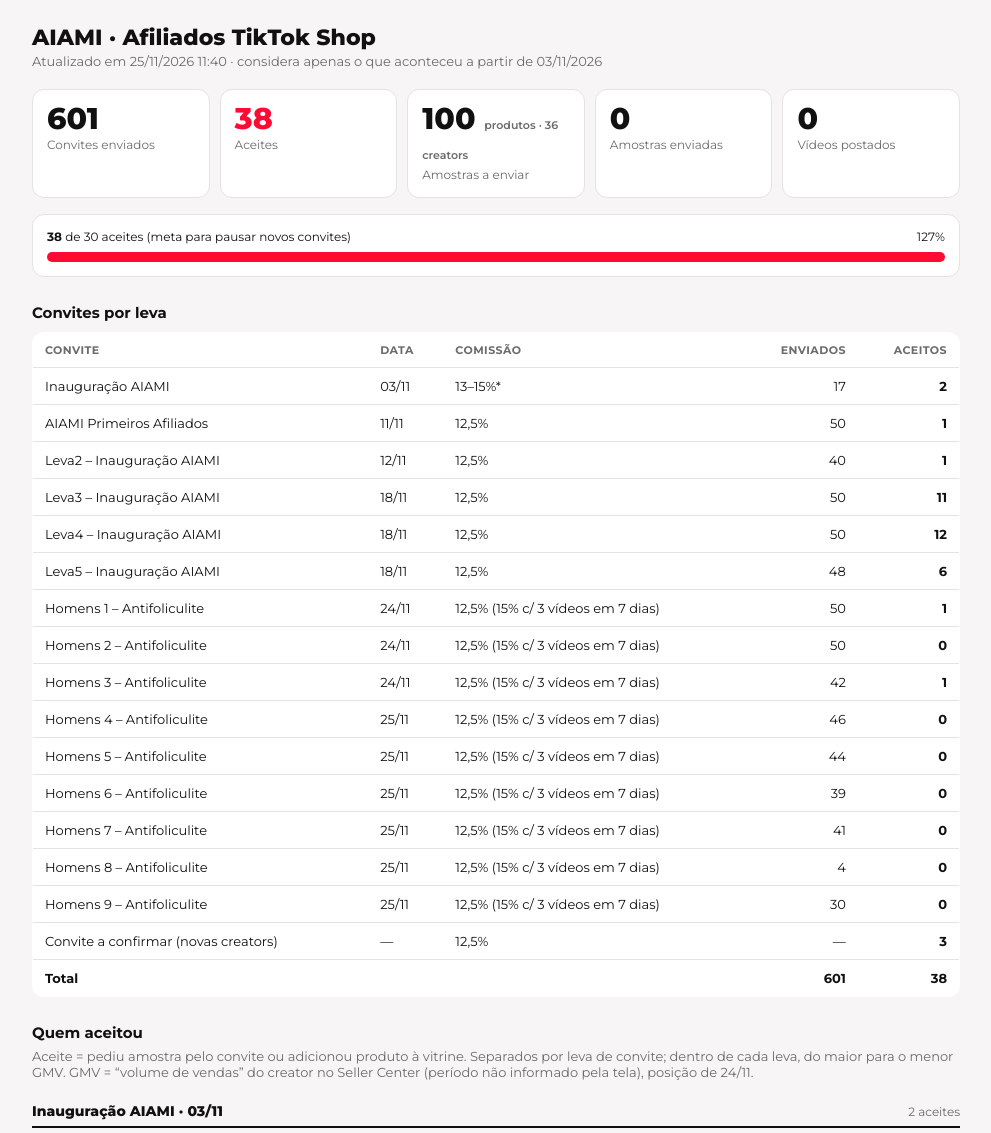
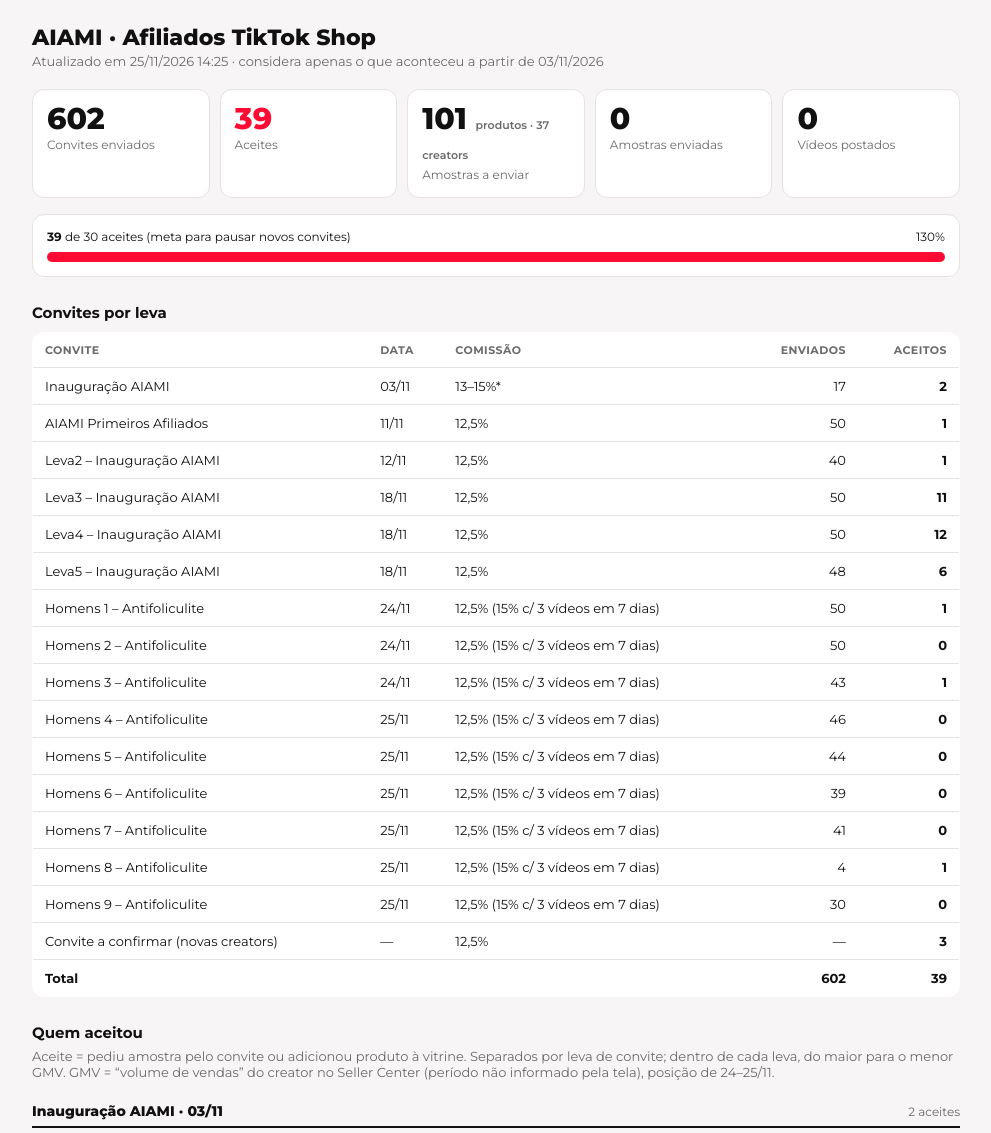
Before and after one commit to lucasmoraesc98-creator/aiami-afiliados-dashboard, a plain HTML site: page index.html in a window 1280 px wide. Shown: the top 1133 px of the page, without its empty margins (144-1135 px from the left). Drawn offline with Linux system fonts and the light colour scheme.

Commit message:
Aceites Homens 4-9 (lojaviral12) e ajustes 25/11
Co-Authored-By: Claude Sonnet 5.5 <noreply@anthropic.com>
Claude-Session: https://claude.ai/code/session_01EXL8xA3xLdiziUrMAgzhAv

```diff
--- a/index.html
+++ b/index.html
@@ -44,7 +44,7 @@ tr:last-child td{border-bottom:0}td.n,th.n{text-align:right}
 <h2>Convites por leva</h2>
 <table><thead><tr><th>Convite</th><th>Data</th><th>Comissão</th><th class="n">Enviados</th><th class="n">Aceitos</th></tr></thead><tbody id="tb"></tbody></table>
 <h2>Quem aceitou</h2>
-<div class="sub" style="margin:-4px 0 10px">Aceite = pediu amostra pelo convite ou adicionou produto à vitrine. Separados por leva de convite; dentro de cada leva, do maior para o menor GMV. GMV = “volume de vendas” do creator no Seller Center (período não informado pela tela), posição de 24/11.</div>
+<div class="sub" style="margin:-4px 0 10px">Aceite = pediu amostra pelo convite ou adicionou produto à vitrine. Separados por leva de convite; dentro de cada leva, do maior para o menor GMV. GMV = “volume de vendas” do creator no Seller Center (período não informado pela tela), posição de 24–25/11.</div>
 <div class="cards" id="cards"></div>
 <div class="bar" id="fora" style="margin-top:16px;font-size:12px"></div>
 <h2>Mensagem para quem aceitou (amostra enviada)</h2>
@@ -64,7 +64,7 @@ tr:last-child td{border-bottom:0}td.n,th.n{text-align:right}
 <script>
 // ===== DADOS (edite aqui) =====
 const DADOS={
- atualizado:"25/11/2026 11:40",
+ atualizado:"25/11/2026 14:25",
  meta:30,
  semLeva:3,
  amostrasEnviadas:0,
@@ -79,12 +79,12 @@ const DADOS={
   {"nome": "Leva5 – Inauguração AIAMI", "data": "18/11", "comissao": "12,5%", "enviados": 48, "aceitos": 6},
   {"nome": "Homens 1 – Antifoliculite", "data": "24/11", "comissao": "12,5% (15% c/ 3 vídeos em 7 dias)", "enviados": 50, "aceitos": 1},
   {"nome": "Homens 2 – Antifoliculite", "data": "24/11", "comissao": "12,5% (15% c/ 3 vídeos em 7 dias)", "enviados": 50, "aceitos": 0},
-  {"nome": "Homens 3 – Antifoliculite", "data": "24/11", "comissao": "12,5% (15% c/ 3 vídeos em 7 dias)", "enviados": 42, "aceitos": 1},
+  {"nome": "Homens 3 – Antifoliculite", "data": "24/11", "comissao": "12,5% (15% c/ 3 vídeos em 7 dias)", "enviados": 43, "aceitos": 1},
   {"nome": "Homens 4 – Antifoliculite", "data": "25/11", "comissao": "12,5% (15% c/ 3 vídeos em 7 dias)", "enviados": 46, "aceitos": 0},
   {"nome": "Homens 5 – Antifoliculite", "data": "25/11", "comissao": "12,5% (15% c/ 3 vídeos em 7 dias)", "enviados": 44, "aceitos": 0},
   {"nome": "Homens 6 – Antifoliculite", "data": "25/11", "comissao": "12,5% (15% c/ 3 vídeos em 7 dias)", "enviados": 39, "aceitos": 0},
   {"nome": "Homens 7 – Antifoliculite", "data": "25/11", "comissao": "12,5% (15% c/ 3 vídeos em 7 dias)", "enviados": 41, "aceitos": 0},
-  {"nome": "Homens 8 – Antifoliculite", "data": "25/11", "comissao": "12,5% (15% c/ 3 vídeos em 7 dias)", "enviados": 4, "aceitos": 0},
+  {"nome": "Homens 8 – Antifoliculite", "data": "25/11", "comissao": "12,5% (15% c/ 3 vídeos em 7 dias)", "enviados": 4, "aceitos": 1},
   {"nome": "Homens 9 – Antifoliculite", "data": "25/11", "comissao": "12,5% (15% c/ 3 vídeos em 7 dias)", "enviados": 30, "aceitos": 0}
  ],
  aceitaram:[
@@ -124,6 +124,7 @@ const DADOS={
   {"user": "renatamello261", "convite": "Leva5", "prod": 1},
   {"user": "thiago_tiktokshop", "convite": "Homens 1", "prod": 1},
   {"user": "wesleyexpert", "convite": "Homens 3", "prod": 1},
+  {"user": "lojaviral12", "convite": "Homens 8", "prod": 1},
   {"user": "brunasssmaranhao", "convite": "Inauguração AIAMI", "prod": 0},
   {"user": "debora_dascalakis", "convite": "Inauguração AIAMI", "prod": 0}
  ]
@@ -136,7 +137,7 @@ const prods=D.aceitaram.reduce((a,x)=>a+x.prod,0),pedidoras=D.aceitaram.filter(x
 $('kpis').innerHTML=[['Convites enviados',env,''],['Aceites',ac,'hl'],['Amostras a enviar',prods+' <small>produtos · '+pedidoras+' creators</small>',''],['Amostras enviadas',D.amostrasEnviadas,''],['Vídeos postados',D.videos,'']].map(k=>`<div class="k ${k[2]}"><b>${k[1]}</b><span>${k[0]}</span></div>`).join('');
 $('pn').textContent=ac;$('meta').textContent=D.meta;$('pp').textContent=Math.round(ac/D.meta*100)+'%';$('pf').style.width=Math.min(100,ac/D.meta*100)+'%';
 $('tb').innerHTML=D.convites.concat(D.semLeva?[{nome:'Convite a confirmar (novas creators)',data:'—',comissao:'12,5%',enviados:'—',aceitos:D.semLeva}]:[]).map(c=>`<tr><td>${c.nome}</td><td>${c.data}</td><td>${c.comissao}</td><td class="n">${c.enviados}</td><td class="n"><b>${c.aceitos}</b></td></tr>`).join('')+`<tr><td><b>Total</b></td><td></td><td></td><td class="n"><b>${env}</b></td><td class="n"><b>${ac}</b></td></tr>`;
-const GMV={esterecomenda:8573.21,vitrineisaa:7748.67,daniellesousa632:8846.94,ladytada:8009.99,thatypaglioni:12025.78,mari_pinheiro_lemos:279386.20,luanavargasf:15257.38,santaloshop:5845.95,gamazutticreator:7636.13,ondudanny:7906.13,rosielyferraz_:8057.77,thaizarayanne1:7775.50,'dayane.ramos92':12320.66,'bruna.charme.shop':8356.03,__dudafernandess:7341.35,eugislaine9:11120.90,bemditoeh:9519.39,dailyleandraa:6717.07,jucamils:11132.92,n0vember8th:8140.02,milenasantosfh:9341.43,anaaaninha_:24693.17,brenysilva1:7779.60,nathysouza068:10234.70,alexiaaugustyn2:7271.25,renatamello261:7007.76,iaracore:9254.47,nandaaasts:7895.38,danubiavenancio:7968.56,'caroline.figueire58':9625.84,'kat.liry':7326.13,acasadagisa:7460.14,lethyindica_:4364.90,sarahhhonorato:475508.37,thiago_tiktokshop:88790.59,wesleyexpert:108142.94};
+const GMV={esterecomenda:8573.21,vitrineisaa:7748.67,daniellesousa632:8846.94,ladytada:8009.99,thatypaglioni:12025.78,mari_pinheiro_lemos:279386.20,luanavargasf:15257.38,santaloshop:5845.95,gamazutticreator:7636.13,ondudanny:7906.13,rosielyferraz_:8057.77,thaizarayanne1:7775.50,'dayane.ramos92':12320.66,'bruna.charme.shop':8356.03,__dudafernandess:7341.35,eugislaine9:11120.90,bemditoeh:9519.39,dailyleandraa:6717.07,jucamils:11132.92,n0vember8th:8140.02,milenasantosfh:9341.43,anaaaninha_:24693.17,brenysilva1:7779.60,nathysouza068:10234.70,alexiaaugustyn2:7271.25,renatamello261:7007.76,iaracore:9254.47,nandaaasts:7895.38,danubiavenancio:7968.56,'caroline.figueire58':9625.84,'kat.liry':7326.13,acasadagisa:7460.14,lethyindica_:4364.90,sarahhhonorato:475508.37,thiago_tiktokshop:88790.59,wesleyexpert:108142.94,lojaviral12:154724.39};
 const brl=v=>'R$ '+v.toLocaleString('pt-BR',{minimumFractionDigits:2,maximumFractionDigits:2});
 const GRUPOS=[['Inauguração AIAMI','Inauguração AIAMI · 03/11'],['Primeiros','AIAMI Primeiros Afiliados · 11/11'],['Leva2','Leva2 · 12/11'],['Leva3','Leva3 · 18/11'],['Leva4','Leva4 · 18/11'],['Leva5','Leva5 · 18/11'],['Homens 1','Homens 1 – Antifoliculite · 24/11'],['Homens 2','Homens 2 – Antifoliculite · 24/11'],['Homens 3','Homens 3 – Antifoliculite · 24/11'],['Homens 4','Homens 4 – Antifoliculite · 25/11'],['Homens 5','Homens 5 – Antifoliculite · 25/11'],['Homens 6','Homens 6 – Antifoliculite · 25/11'],['Homens 7','Homens 7 – Antifoliculite · 25/11'],['Homens 8','Homens 8 – Antifoliculite · 25/11'],['Homens 9','Homens 9 – Antifoliculite · 25/11'],['A confirmar','Convite a confirmar (novas creators)']];
 function card(p){const pend=p.prod>0,g=GMV[p.user];return `<div class="c"><div class="av">${p.user.replace(/^[_.]+/,'')[0].toUpperCase()}</div><div><div class="uh"><span class="u">@${p.user}</span><a class="open" href="https://tiktok.com/@${p.user}" target="_blank" rel="noopener" title="Abrir perfil no TikTok" aria-label="Abrir @${p.user} no TikTok"><svg width="10" height="10" viewBox="0 0 12 12" fill="none" stroke="currentColor" stroke-width="1.6" stroke-linecap="round" stroke-linejoin="round"><path d="M4.5 2H2.8A.8.8 0 0 0 2 2.8v6.4c0 .44.36.8.8.8h6.4a.8.8 0 0 0 .8-.8V7.5M7 2h3v3M10 2 5.5 6.5"/></svg>Abrir no TikTok</a></div><div class="gmv">GMV: ${g!=null?brl(g):'<small>não disponível</small>'}</div><span class="tag ${pend?'t-wait':'t-no'}">${pend?'Amostra pendente · '+p.prod+(p.prod>1?' produtos':' produto'):'Aceitou · sem amostra solicitada'}</span></div></div>`}
```
